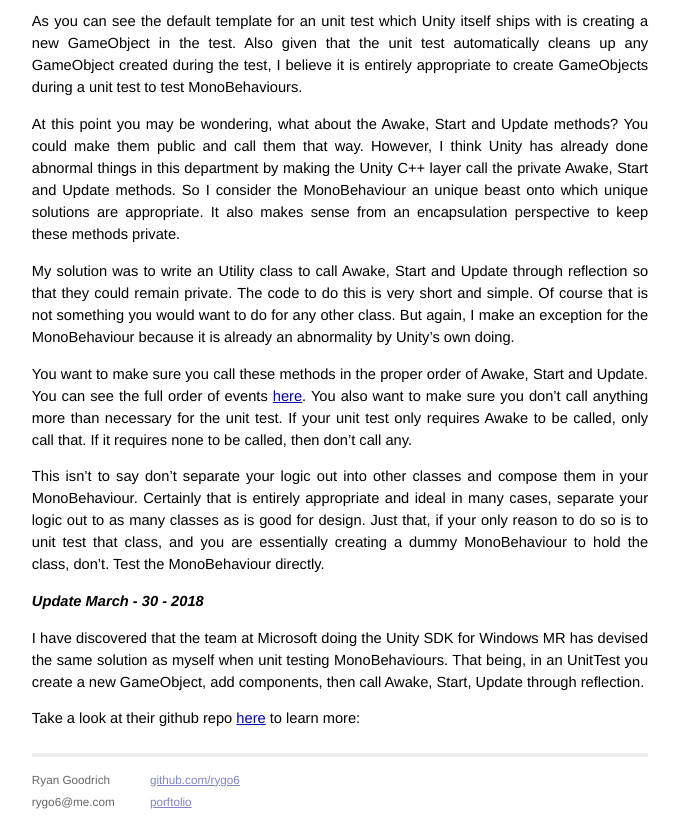
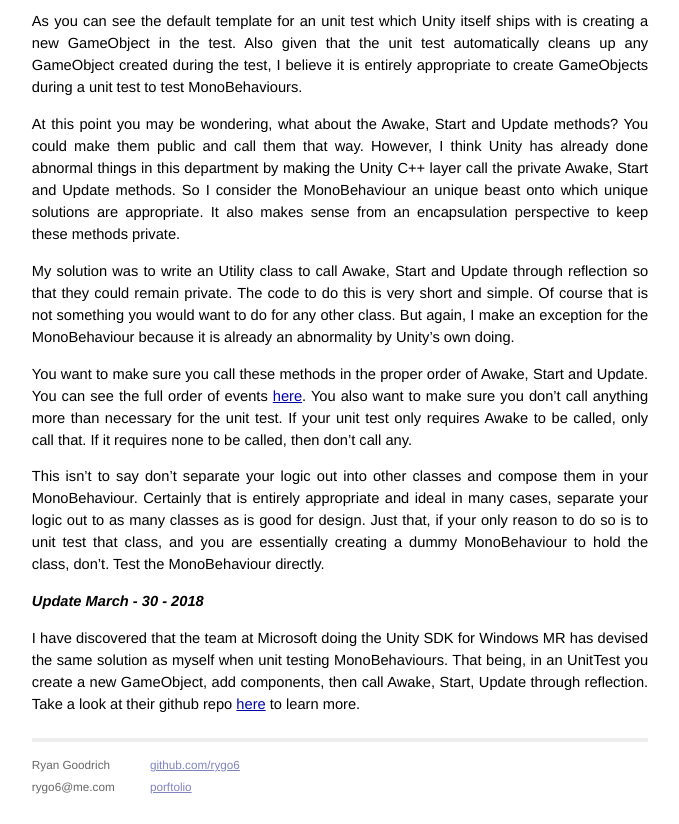
Before and after one commit to rygo6/rygo6.github.io, a Jekyll site: the page built from _posts/2017-3-28-You-Can-Unit-Test-MonoBehaviours.md, in a window 1280 px wide, cut to the strip 722-1546 px from the top of the page. Shown: the whole strip, without its empty margins (300-979 px from the left). Built offline with Jekyll 4.4.1, drawn with Linux system fonts in a browser that asks for light colours.

```diff
--- a/_posts/2017-3-28-You-Can-Unit-Test-MonoBehaviours.md
+++ b/_posts/2017-3-28-You-Can-Unit-Test-MonoBehaviours.md
@@ -30,6 +30,4 @@ This isn't to say don't separate your logic out into other classes and compose t
 
 ###### *Update March - 30 - 2018*
 
-I have discovered that the team at Microsoft doing the Unity SDK for Windows MR has devised the same solution as myself when unit testing MonoBehaviours. That being, in an UnitTest you create a new GameObject, add components, then call Awake, Start, Update through reflection.
-
-Take a look at their github repo [here](https://github.com/Microsoft/MixedRealityToolkit-Unity/tree/master/Assets/HoloToolkit-UnitTests) to learn more:
+I have discovered that the team at Microsoft doing the Unity SDK for Windows MR has devised the same solution as myself when unit testing MonoBehaviours. That being, in an UnitTest you create a new GameObject, add components, then call Awake, Start, Update through reflection. Take a look at their github repo [here](https://github.com/Microsoft/MixedRealityToolkit-Unity/tree/master/Assets/HoloToolkit-UnitTests) to learn more.
```
